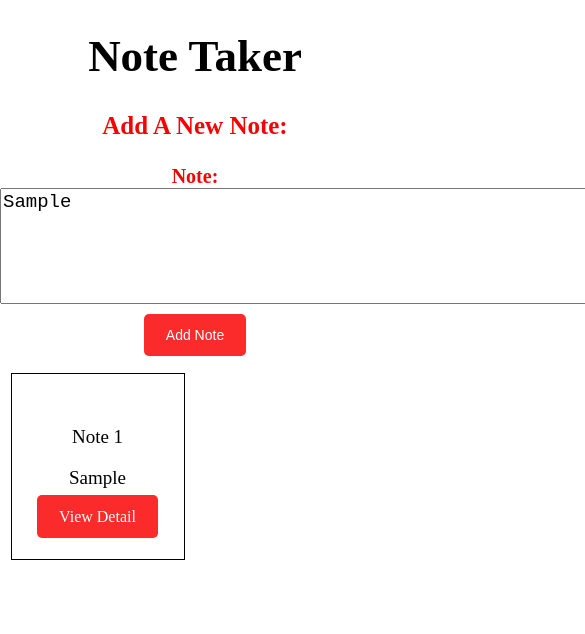
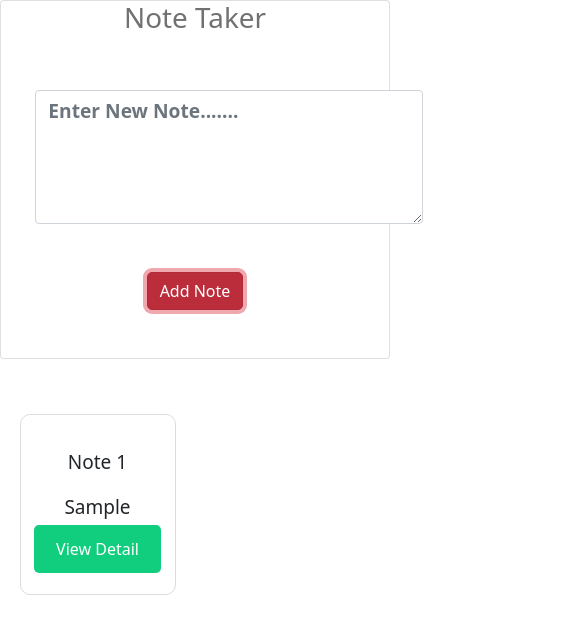
Before and after one commit to anjali-dineshan/Note-Taker, a plain HTML site: page index.html in a window 390 px wide. Both pictures are taken after typing "Sample" into the empty fields and a click on the input "Add Note". Shown: the top 634 px of the page, 585 px wide, since content can reach past the window. Drawn offline with nearby package versions, Linux system fonts and the light colour scheme.

Commit message:
bootstrap added for responsive

```diff
--- a/index.html
+++ b/index.html
@@ -5,20 +5,31 @@
     <meta http-equiv="X-UA-Compatible" content="IE=edge">
     <meta name="viewport" content="width=device-width, initial-scale=1.0">
     <title>Note Taker</title>
-    <link rel="stylesheet" href="style.css">
+    <!-- CSS only -->
+  <link rel="stylesheet" href="style.css">
+  <link href="https://cdn.jsdelivr.net/npm/bootstrap@5.0.0-beta3/dist/css/bootstrap.min.css" rel="stylesheet" integrity="sha384-eOJMYsd53ii+scO/bJGFsiCZc+5NDVN2yr8+0RDqr0Ql0h+rP48ckxlpbzKgwra6" crossorigin="anonymous">
+
 </head>
 <body>
-    <div class="addnote-body">
+    <div class="addnote-body card mb-5">
         <h1>Note Taker</h1>
-        <h3>Add A New Note:</h3>
-        <form action="" onsubmit="return false">
-            <label for="note">Note:</label>
-            <textarea name="note" id="note" cols="110" rows="5"></textarea>
-            <input type="submit" value="Add Note" id="add-note" onclick="addNote()">
+        <!-- <h3>Add A New Note:</h3> -->
+        <form class="mt-5" action="" onsubmit="return false">
+
+            <div class="form-group row">
+
+                <div class="col-sm-9 offset-1">
+                    <textarea class="bordered form-control form-control" placeholder="Enter New Note......." name="note"  id="note" cols="110" rows="5"></textarea>
+                  <!-- <input type="text" readonly class="form-control-plaintext" id="note" value="email@example.com"> -->
+                </div>
+              </div>
+            <input class="btn btn-danger  col-sm-3 mt-5 mb-5" type="submit" value="Add Note" id="add-note" onclick="addNote()">
         </form>
     </div>
-    <div id="notes-body"></div>
+    <div class=""card id="notes-body"></div>
     <div id="popup-div"></div>
+    <!-- JavaScript Bundle with Popper -->
+<script src="https://cdn.jsdelivr.net/npm/bootstrap@5.0.0-beta3/dist/js/bootstrap.bundle.min.js" integrity="sha384-JEW9xMcG8R+pH31jmWH6WWP0WintQrMb4s7ZOdauHnUtxwoG2vI5DkLtS3qm9Ekf" crossorigin="anonymous"></script>
     <script src="script.js"></script>
 </body>
 </html>
--- a/script.js
+++ b/script.js
@@ -3,21 +3,28 @@ function addNote()
 {
     let note=document.getElementById("note").value; //input value
     let divId=document.getElementById("notes-body"); //Parent Div
-
    let div=document.createElement("div");
    if(note.length>=180)  // content length morethan 180(more than 2 line)
    {
     let substr=note.substring(0,180);
     let substr1=note.substr(180);
-    div.innerHTML=`<p>
+    div.innerHTML=`
+    <div class="card" style="width: 18rem;">
+    <div class="card-body">
+    <p class"card-text">
                         <span>Note</span>
                         <span>${count}</span>
                     </p>
-                    <p class="text-note" id="NoteP">
+                    <p class="text-note card-text" id="NoteP">
                         <span>${substr}...</span>
                         <span class="hidden-str">${substr1}</span>
                     </p>
-                    <a class="detail-button" onclick="popup(this.parentElement)">View Detail</a>`;
+                    <a class="detail-button" onclick="popup(this.parentElement)">View Detail</a>
+                    </div>
+                    </div>`;
+   }
+   if (note == "" || note.length ==0) {
+      return  alert("enter value before submit")
    }
    else
    {
@@ -30,6 +37,7 @@ function addNote()
    }
     divId.append(div);
     count++;
+    document.getElementById("note").value="";
 
 }
 //pop up function for long input content
--- a/style.css
+++ b/style.css
@@ -9,40 +9,46 @@ body{
 }
 h1
 {
+    color: #201c1ca1;
     font-size: 45px;
 }
-h3
+/* h3
 {
     color: #f30404;
     font-size: 25px;
-}
+} */
 input[type="submit"]
 {
-    display: block;
-    margin: 10px auto;
-    padding: 13px 22px;
+    /* display: block; */
+    /* margin: 10px auto; */
+    /* padding: 13px 22px; */
     border-radius: 5px;
-    background-color: #fb2b2b;
-    color: #fff;
-    border:none;
-    cursor: pointer;
-    font-size: 14px;
+
+    /* color: #fff; */
+    /* cursor: pointer; */
+    /* font-size: 14px; */
 }
 input[type="submit"]:hover
-{
+/* {
     border: none;
-    background-color: #f55454;
-}
+
+} */
 textarea
 {
     vertical-align: middle;
+    resize: none;
     font-size: 19px;
 }
-label
+textarea::placeholder
 {
-    font-size: 20px;
-    color: #f30404;
-    font-weight: 600;
+    font-weight: bolder;
+    font-size: larger;
+}
+
+.noteheading
+{
+    color: #383636;
+    font-size: 30px;
 }
 #notes-body
 {
@@ -54,7 +60,8 @@ label
     width: 80%;
     max-width: 80%;
     text-align: center;
-    border: 1px solid;
+    border: 1px solid rgba(0, 0, 0, 0.137);
+    border-radius: 10px;
     word-break: break-all;
     margin: 7px auto;
     padding: 33px 8px;
@@ -65,8 +72,9 @@ label
 }
 .detail-button
 {
+    text-decoration: none;
     border-radius: 5px;
-    background-color: #fb2b2b;
+    background-color: #11ce7f;
     color: #fff;
     border: none;
     cursor: pointer;
```
